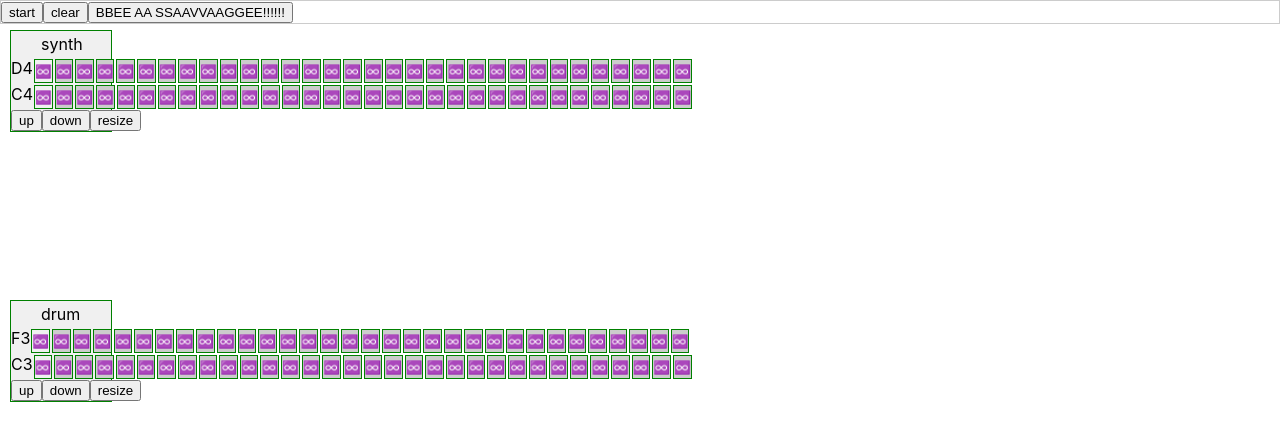
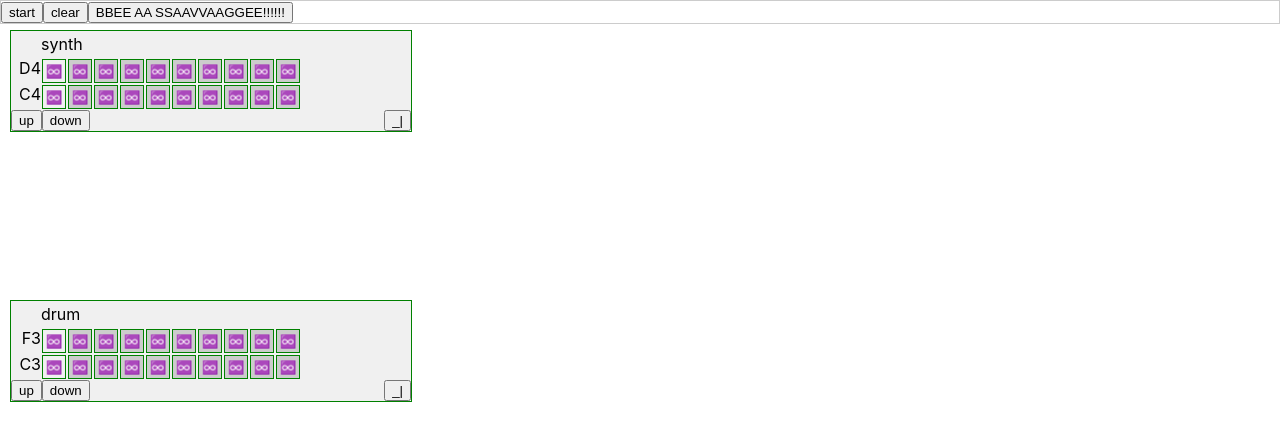
Before and after one commit to joshmarinacci/meowsynth, a React (Create React App) app: page / in a window 1280 px wide. Shown: the top 440 px of the page. Built offline with nearby package versions, Linux system fonts and the light colour scheme.

Commit message:
fix resizing bugs

```diff
--- a/src/App.js
+++ b/src/App.js
@@ -8,7 +8,7 @@ class Sequence {
     constructor(opts) {
         this.title = opts.title
         this.position = opts.position || { x: 0, y: 0}
-        this.dimension = { w: 100, h: 100 }
+        this.dimension = { w: 400, h: 100 }
         this.pitches = opts.pitches
         this.startPitch = opts.startPitch
         this.pitchCount = opts.pitchCount
@@ -97,6 +97,7 @@ class ResizeHandler {
     constructor(e, sequence, div, callback) {
         this.callback = callback
         this.seq = sequence
+        this.div = div
         this.resizeX = e.clientX - div.getBoundingClientRect().x
         this.resizeY = e.clientY - div.getBoundingClientRect().y
         this.resizeW = div.getBoundingClientRect().width
@@ -106,11 +107,9 @@ class ResizeHandler {
     }
 
     resizeMoved = (e) => {
-        const width = e.clientX - this.resizeX + this.resizeW
-        const height = e.clientY - this.resizeY + this.resizeH
-        this.seq.dimension.w = width
-        this.seq.dimension.h = height
-        this.callback()
+        let width = e.clientX - this.div.getBoundingClientRect().x
+        let height = e.clientY - this.div.getBoundingClientRect().y
+        this.callback({w:width,h:height})
     }
 
     resizeReleased = (e) => {
@@ -133,7 +132,7 @@ class MoveHandler {
     mouseMoved = (e) => {
         this.sequence.position.x = e.clientX - this.offsetX
         this.sequence.position.y = e.clientY - this.offsetY
-        this.callback()
+        this.callback(this.sequence.position)
     }
     mouseReleased = (e) => {
         window.removeEventListener('mousemove',this.mouseMoved)
@@ -161,7 +160,8 @@ class SequenceView extends Component {
     constructor(props) {
         super(props)
         this.state = {
-            seq:this.props.sequence
+            seq:this.props.sequence,
+            visibleCols:10,
         }
     }
     toggleNote = (col, pitch, row) => {
@@ -173,7 +173,7 @@ class SequenceView extends Component {
 
     mousePressed = (e) => {
         e.stopPropagation()
-        new MoveHandler(e,this.props.sequence,this.div,()=>{
+        new MoveHandler(e,this.props.sequence,this.div,({x,y})=>{
             this.setState({seq:this.props.sequence})
         })
     }
@@ -181,13 +181,20 @@ class SequenceView extends Component {
 
     resizePressed = (e) => {
         e.stopPropagation()
-        new ResizeHandler(e,this.props.sequence, this.div, ()=>{
-            this.setState({seq:this.props.sequence})
+        new ResizeHandler(e,this.props.sequence, this.div, ({w,h})=>{
+            const seq = this.props.sequence
+            const quant = 24
+            w = Math.floor(w/quant)*quant
+            h = Math.floor(h/quant)*quant
+            seq.dimension.w = w
+            seq.dimension.h = h
+            const rows = Math.floor(h/24) -2
+            if(rows <= seq.pitches.length) seq.pitchCount = rows
+            this.setState({seq:this.props.sequence, visibleCols: w/24-4})
         })
     }
 
     render() {
-        console.log("render")
         return <div className="sequence-view" style={{
             position:'absolute',
             left:this.props.sequence.position.x,
@@ -204,7 +211,7 @@ class SequenceView extends Component {
                 <button onClick={this.movePitchUp}>up</button>
                 <button onClick={this.movePitchDown}>down</button>
                 <div className={'spacer'}></div>
-                <button onMouseDown={this.resizePressed}>resize</button>
+                <button onMouseDown={this.resizePressed}>_|</button>
             </div>
             {
                 this.renderRows(this.props.sequence)
@@ -215,7 +222,8 @@ class SequenceView extends Component {
 
     renderRows(seq) {
         const rows = []
-        for(let i=seq.startPitch; i<seq.startPitch+seq.pitchCount; i++) {
+        const end = seq.startPitch+seq.pitchCount
+        for(let i=seq.startPitch; i<end; i++) {
             const pitch = seq.pitches[i]
             rows.push(<SequenceRow key={i}
                                    pitch={pitch}
@@ -223,6 +231,7 @@ class SequenceView extends Component {
                                    sequence={seq}
                                    onToggleNote={(col)=>this.toggleNote(col,pitch,i)}
                                    column={this.props.column}
+                                   visibleColumns={this.state.visibleCols}
             />)
         }
         return rows
@@ -232,7 +241,8 @@ class SequenceView extends Component {
 class SequenceRow extends Component {
     render() {
         const beats = []
-        for(let i=0; i<SEQUENCE_LENGTH; i++) {
+        const len = Math.min(this.props.visibleColumns,SEQUENCE_LENGTH)
+        for(let i=0; i<len; i++) {
             const selected = this.props.sequence.isNoteAt(this.props.row,i)
             const active = this.props.column === i
             beats.push(<SequenceNote key={i} beat={i} row={this}
```
